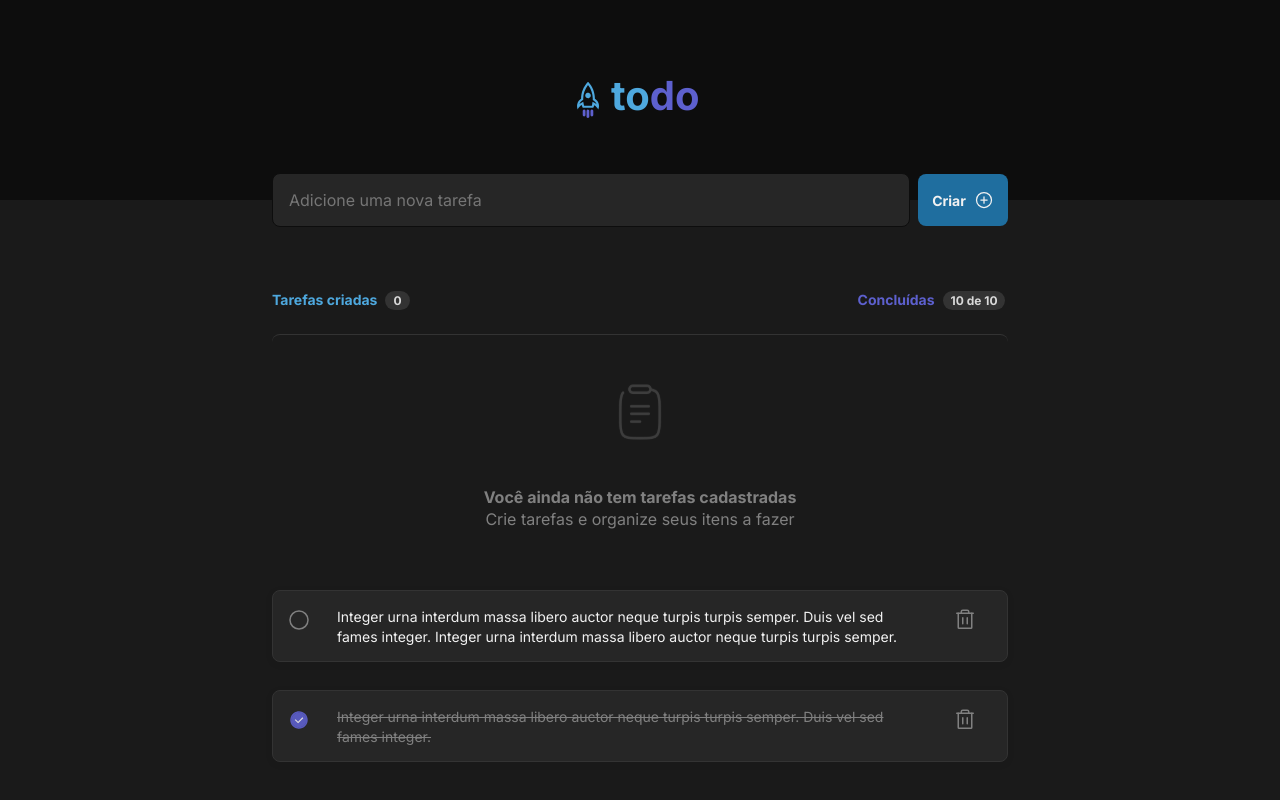
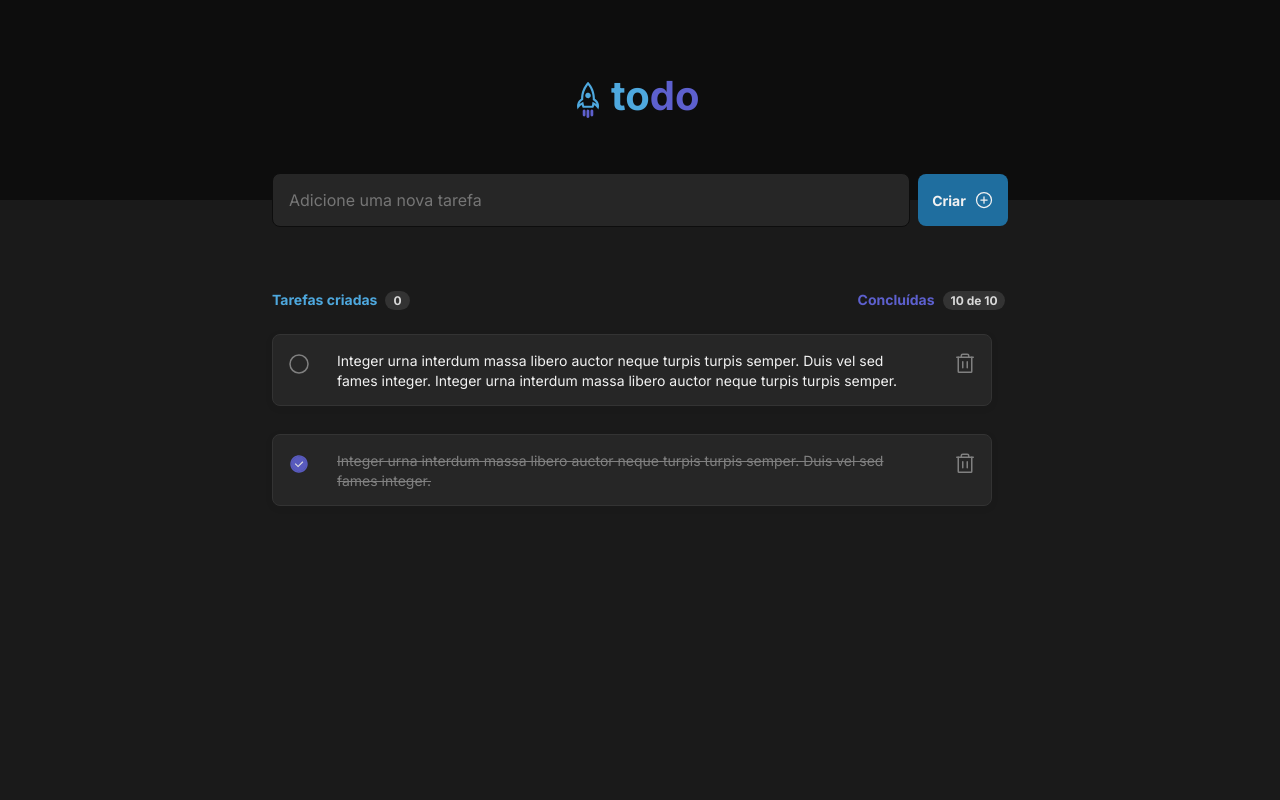
Before and after one commit to lmartinhao/react-todo-list, a React (Vite) app: page / in a window 1280 px wide. Built offline with nearby package versions, Linux system fonts and the light colour scheme.

Commit message:
implementing conditional components rendering

```diff
--- a/src/components/TaskDisplay.tsx
+++ b/src/components/TaskDisplay.tsx
@@ -19,6 +19,24 @@ const taskList = [
 
 export function TaskDisplay() {
 
+  function displayTasks() {
+    if (taskList.length === 0) {
+      return <NoTasks />;
+    } else {
+      return (
+        taskList.map(task => {
+          return (
+            <Task
+              key={task.id}
+              content={task.content}
+              finished={task.finished}
+            />
+          )
+        })
+      )
+    }
+  }
+
   return (
     <article>
       <div className={styles.numberOfTaskDisplay}>
@@ -34,17 +52,7 @@ export function TaskDisplay() {
         </header>
 
         <div className={styles.taskDisplay}>
-          {taskList.map(task => {
-            return (
-              <Task
-                key={task.id}
-                content={task.content}
-                finished={task.finished}
-              />
-            )
-          })}
-
-          <NoTasks />
+          {displayTasks()}
         </div>
       </div>
     </article>
```
